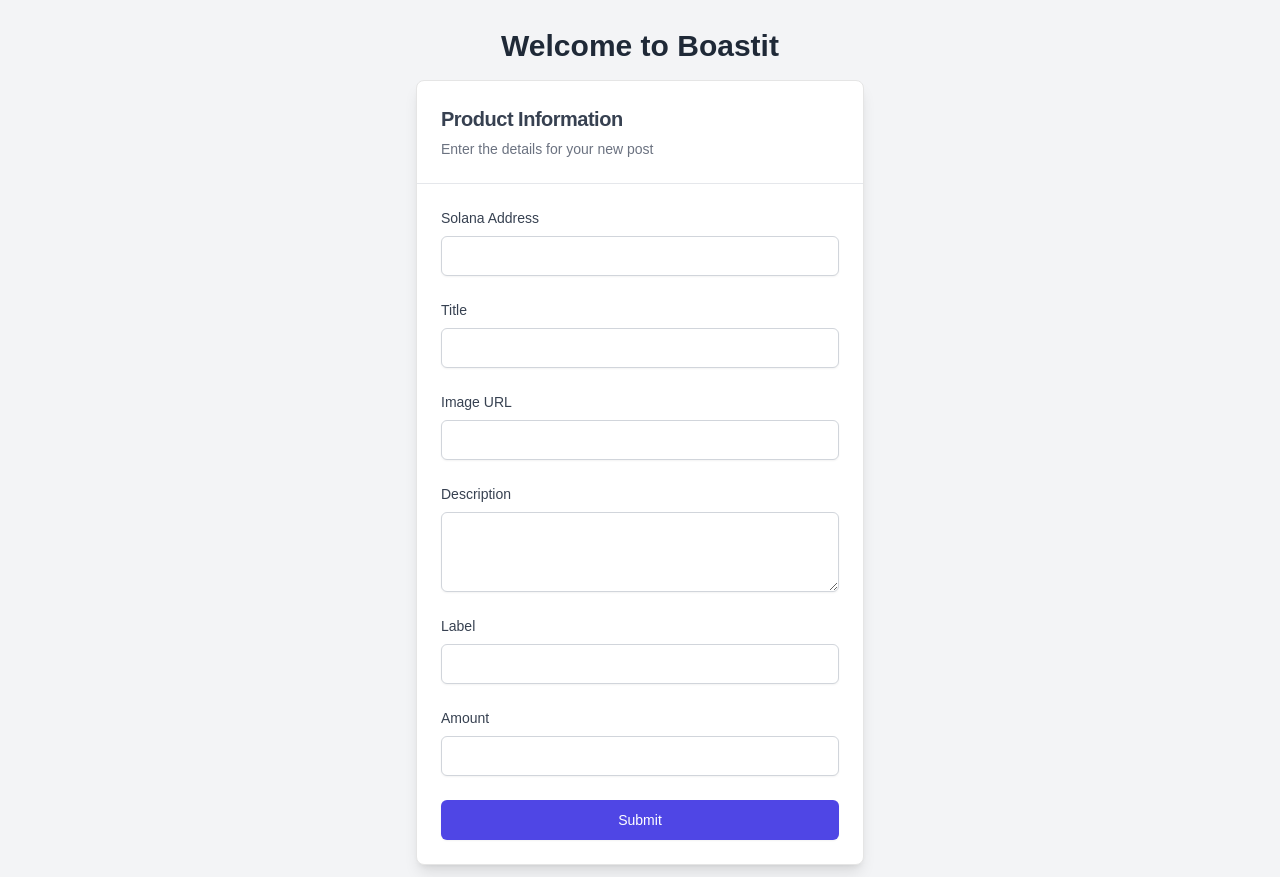
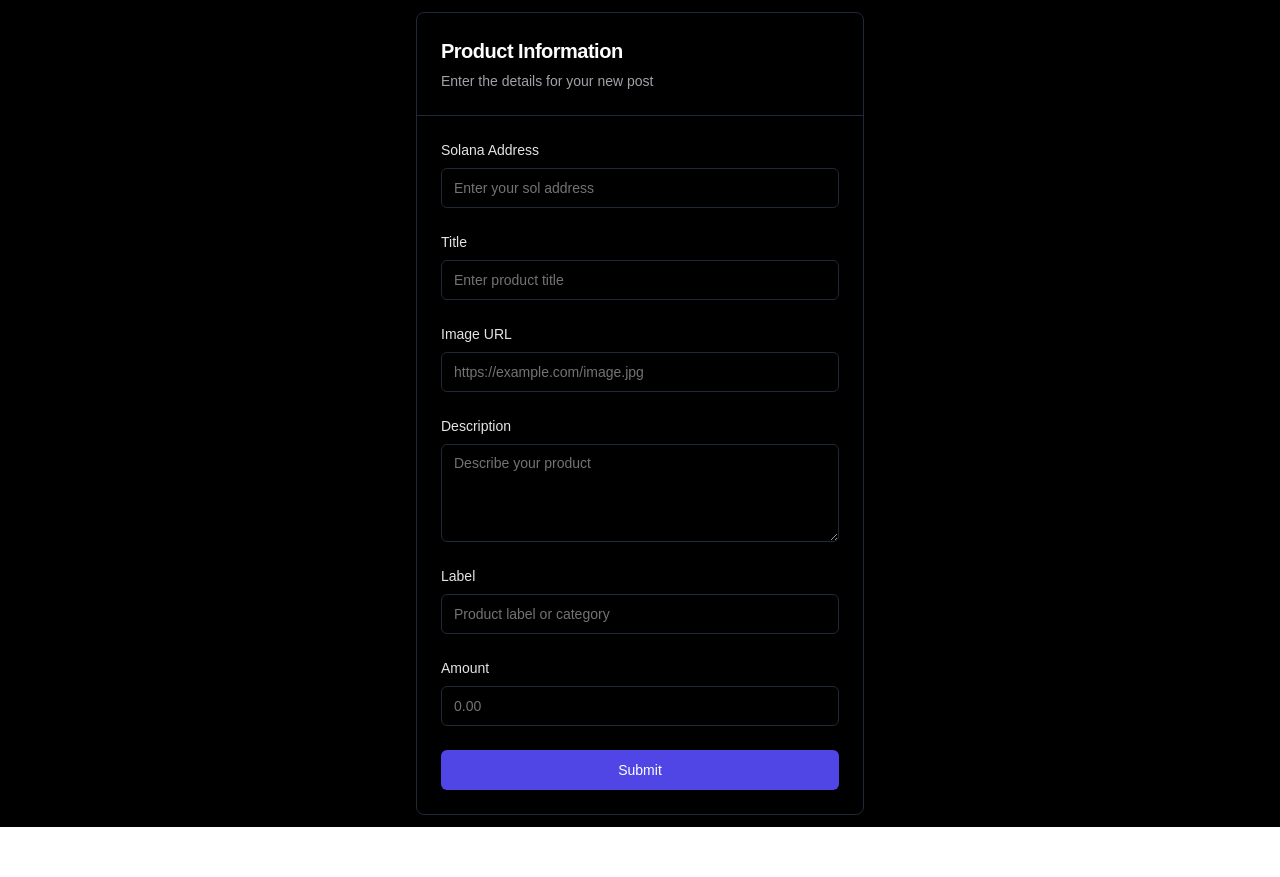
Before and after one commit to skartik-sk/blinks-mini, a Next.js app: page /form in a window 1280 px wide. After the commit the page ends 827 px from the top, so only its background shows below. Built offline with nearby package versions, Linux system fonts and the light colour scheme; no server answers.

Commit message:
from darkish ui

```diff
--- a/src/app/form/page.tsx
+++ b/src/app/form/page.tsx
@@ -43,69 +43,78 @@ router.push(`https://dial.to/?action=solana-action:http://localhost:3000/api/don
   };
 
   return (
-    <div className="min-h-screen bg-gray-100 flex flex-col items-center p-3 justify-center">
-      <h1 className='text-center my-4 text-3xl font-bold text-gray-800'>Welcome to Boastit</h1>
-      <Card className="w-full max-w-md mx-auto my-auto bg-white shadow-lg rounded-lg">
-        <CardHeader className="p-6 border-b border-gray-200">
-          <CardTitle className="text-xl font-semibold text-gray-700">Product Information</CardTitle>
-          <CardDescription className="text-gray-500">Enter the details for your new post</CardDescription>
+    <div className="min-h-screen bg-black flex flex-col items-center p-3 justify-center">
+      {/* <h1 className='text-center my-4 text-3xl font-bold text-gray-800'>Welcome to Boastit</h1> */}
+      <Card className="w-full max-w-md mx-auto my-auto text-zinc-200 bg-black shadow-lg rounded-lg border-gray-800">
+        <CardHeader className="p-6 border-b border-gray-800">
+          <CardTitle className="text-xl font-semibold text-white">Product Information</CardTitle>
+          <CardDescription className="text-zinc-400">Enter the details for your new post</CardDescription>
         </CardHeader>
         <CardContent className="p-6">
           <form onSubmit={handleSubmit} className="space-y-6">
             <div className="space-y-2">
-              <Label htmlFor="solAdd" className="block text-sm font-medium text-gray-700">Solana Address</Label>
+              <Label htmlFor="solAdd" className="block text-sm font-medium text-zinc-200">Solana Address</Label>
               <Input
                 id="solAdd"
                 name="solAdd"
                 required
-                className="mt-1 block w-full border border-gray-300 rounded-md shadow-sm focus:ring-indigo-500 focus:border-indigo-500 sm:text-sm"
+                className="bg-black border-gray-800 text-white placeholder-zinc-400 focus:border-white focus:ring-white"
+                placeholder="Enter your sol address"
               />
             </div>
             <div className="space-y-2">
-              <Label htmlFor="title" className="block text-sm font-medium text-gray-700">Title</Label>
+              <Label htmlFor="title" className="block text-sm font-medium text-zinc-200">Title</Label>
               <Input
                 id="title"
                 name="title"
                 required
-                className="mt-1 block w-full border border-gray-300 rounded-md shadow-sm focus:ring-indigo-500 focus:border-indigo-500 sm:text-sm"
+                className="bg-black border-gray-800 text-white placeholder-zinc-400 focus:border-white focus:ring-white"
+                placeholder="Enter product title"
+
               />
             </div>
             <div className="space-y-2">
-              <Label htmlFor="imgurl" className="block text-sm font-medium text-gray-700">Image URL</Label>
+              <Label htmlFor="imgurl" className="block text-sm font-medium text-zinc-200">Image URL</Label>
               <Input
                 id="imgurl"
                 name="imgurl"
                 type="url"
                 required
-                className="mt-1 block w-full border border-gray-300 rounded-md shadow-sm focus:ring-indigo-500 focus:border-indigo-500 sm:text-sm"
+                className="bg-black border-gray-800 text-white placeholder-zinc-400 focus:border-white focus:ring-white"
+                placeholder="https://example.com/image.jpg"
               />
             </div>
             <div className="space-y-2">
-              <Label htmlFor="description" className="block text-sm font-medium text-gray-700">Description</Label>
+              <Label htmlFor="description" className="block text-sm font-medium text-zinc-200">Description</Label>
               <Textarea
                 id="description"
                 name="description"
                 required
-                className="mt-1 block w-full border border-gray-300 rounded-md shadow-sm focus:ring-indigo-500 focus:border-indigo-500 sm:text-sm"
+                className="bg-black border-gray-800 text-white placeholder-zinc-400 focus:border-white focus:ring-white"
+                placeholder="Describe your product"
+                rows={4}
               />
             </div>
             <div className="space-y-2">
-              <Label htmlFor="label" className="block text-sm font-medium text-gray-700">Label</Label>
+              <Label htmlFor="label" className="block text-sm font-medium text-zinc-200">Label</Label>
               <Input
                 id="label"
                 name="label"
                 required
-                className="mt-1 block w-full border border-gray-300 rounded-md shadow-sm focus:ring-indigo-500 focus:border-indigo-500 sm:text-sm"
+                className="bg-black border-gray-800 text-white placeholder-zinc-400 focus:border-white focus:ring-white"
+                placeholder="Product label or category"
               />
             </div>
             <div className="space-y-2">
-              <Label htmlFor="amount" className="block text-sm font-medium text-gray-700">Amount</Label>
+              <Label htmlFor="amount" className="block text-sm font-medium text-zinc-200">Amount</Label>
               <Input
                 id="amount"
                 name="amount"
                 type="number"
                 required
-                className="mt-1 block w-full border border-gray-300 rounded-md shadow-sm focus:ring-indigo-500 focus:border-indigo-500 sm:text-sm"
+                className="bg-black border-gray-800 text-white placeholder-zinc-400 focus:border-white focus:ring-white"
+                placeholder="0.00"
+                step="0.01"
               />
             </div>
             <Button type="submit" className="w-full bg-indigo-600 text-white py-2 px-4 rounded-md shadow-sm hover:bg-indigo-700 focus:outline-none focus:ring-2 focus:ring-offset-2 focus:ring-indigo-500">Submit</Button>
```
